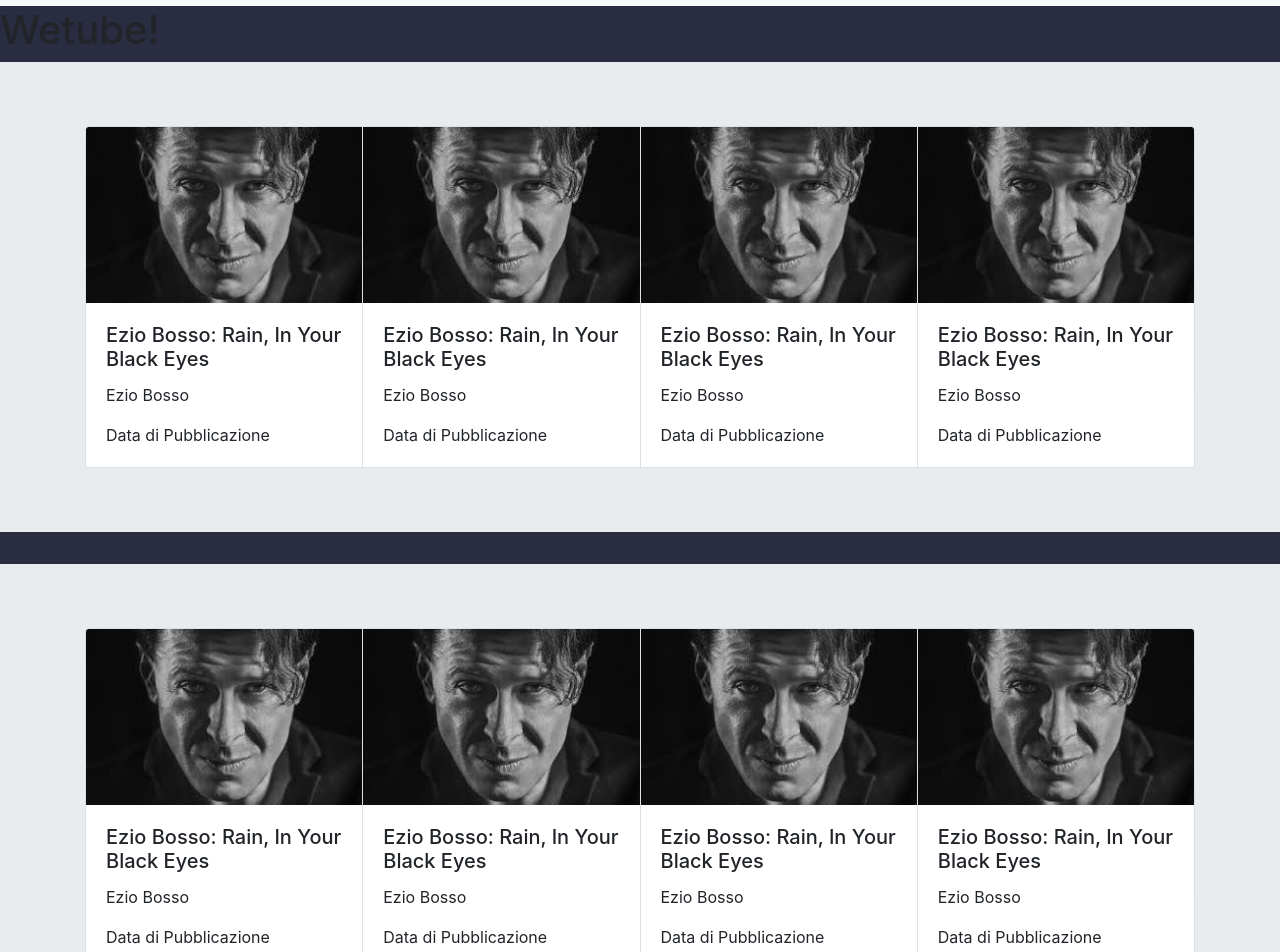
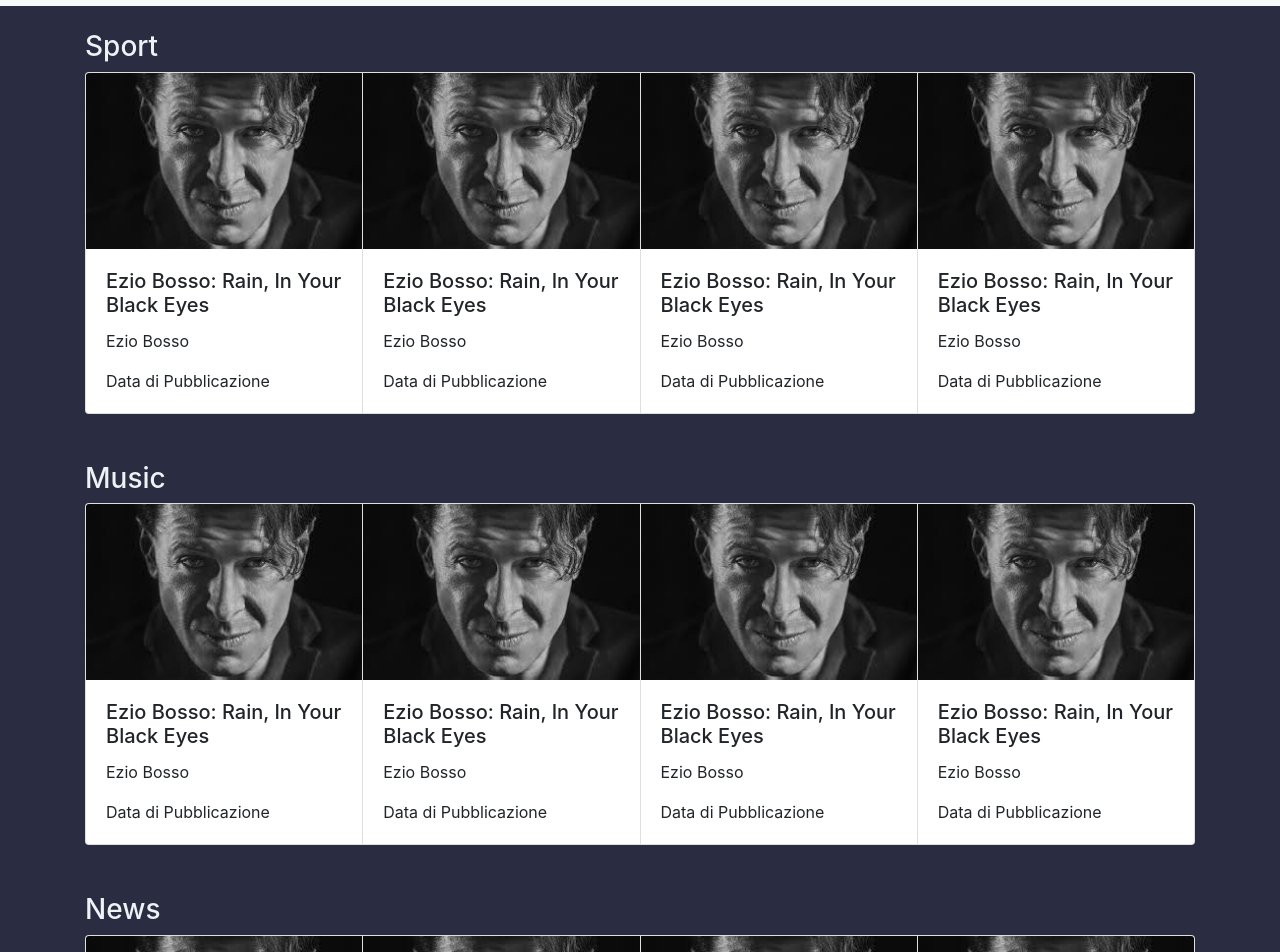
Before and after one commit to AliShadman95/WeTube, a React (Create React App) app in the folder client/: page / in a window 1280 px wide. Shown: the part 120-1072 px from the top of the page. Built offline with nearby package versions, Linux system fonts and the light colour scheme.

Commit message:
some small fixes

```diff
--- a/client/src/commons/relatedVideo/RelatedVideo.jsx
+++ b/client/src/commons/relatedVideo/RelatedVideo.jsx
@@ -29,32 +29,32 @@
           <Row className="flex-column">
             {isSearchPage ? (
               <React.Fragment>
-                <Col className="related-video-title">
+                <Col className="related-video-title white-text">
                   <h5 style={{ marginBottom: "0px" }}>{titolo}</h5>
                 </Col>
                 <Row className="pb-3">
-                  <Col className="related-video-detail">
+                  <Col className="related-video-detail grey-text">
                     <span className="mr-3">{nomecanale}</span>
                     <span className="mr-3">{view} visualizzazioni</span>
                     <span className="mr-3">{data}</span>
                   </Col>
                 </Row>
-                <Col className="related-video-detail">
+                <Col className="related-video-detail grey-text">
                   <span>{description}</span>
                 </Col>
               </React.Fragment>
             ) : (
               <React.Fragment>
-                <Col className="related-video-small-title">
+                <Col className="related-video-small-title white-text">
                   <span>{titolo}</span>
                 </Col>
-                <Col className="related-video-small-detail">
+                <Col className="related-video-small-detail grey-text">
                   <span>{nomecanale}</span>
                 </Col>
-                <Col className="related-video-small-detail">
+                <Col className="related-video-small-detail grey-text">
                   <span>{view} visualizzazioni</span>
                 </Col>
-                <Col className="related-video-small-detail">
+                <Col className="related-video-small-detail grey-text">
                   <span>{data}</span>
                 </Col>
               </React.Fragment>
--- a/client/src/components/Main.jsx
+++ b/client/src/components/Main.jsx
@@ -1,13 +1,12 @@
 import React from "react";
-import VideoContainer from "./homepage/homepageVideoContainer/HomepageVideoContainer.jsx";
+import HomepageVideoContainer from "./homepage/homepageVideoContainer/HomepageVideoContainer.jsx";
 
 function Main() {
   return (
     <div>
-      <h1>Wetube!</h1>
-      <VideoContainer />
-      <VideoContainer />
-      <VideoContainer />
+      <HomepageVideoContainer title="Sport" />
+      <HomepageVideoContainer title="Music" />
+      <HomepageVideoContainer title="News" />
     </div>
   );
 }
--- a/client/src/components/homepage/homepageVideoContainer/HomepageVideoContainer.jsx
+++ b/client/src/components/homepage/homepageVideoContainer/HomepageVideoContainer.jsx
@@ -4,11 +4,10 @@
 import CardGroup from "react-bootstrap/CardGroup";
 import VideoCard from "../homepageVideoCard/HomepageVideoCard.jsx";
 
-function VideoContainer() {
+function HomepageVideoContainer({ title }) {
   return (
-    <div>
-      <Jumbotron fluid>
-        <Container>
+    <Container className="pt-4 pb-4">
+      <h3 className="white-text">{title}</h3>
       <CardGroup>
         <VideoCard />
         <VideoCard />
@@ -16,9 +15,7 @@
         <VideoCard />
       </CardGroup>
     </Container>
-      </Jumbotron>
-    </div>
   );
 }
 
-export default VideoContainer;
+export default HomepageVideoContainer;
--- a/client/src/styles/main.css
+++ b/client/src/styles/main.css
@@ -23,12 +23,7 @@
   max-height: 100%;
 }
 
-.related-video-title {
-  color: #edf2f4;
-}
-
 .related-video-detail {
-  color: #8d99ae;
   font-size: 14px;
   padding-bottom: 0px;
 }
@@ -41,11 +36,9 @@
 
 .related-video-small-title {
   font-weight: bold;
-  color: #edf2f4;
 }
 
 .related-video-small-detail {
-  color: #8d99ae;
   font-size: 12px;
   padding-bottom: 0px;
 }
```
Lines whose indentation alone changed are shown as unchanged.
